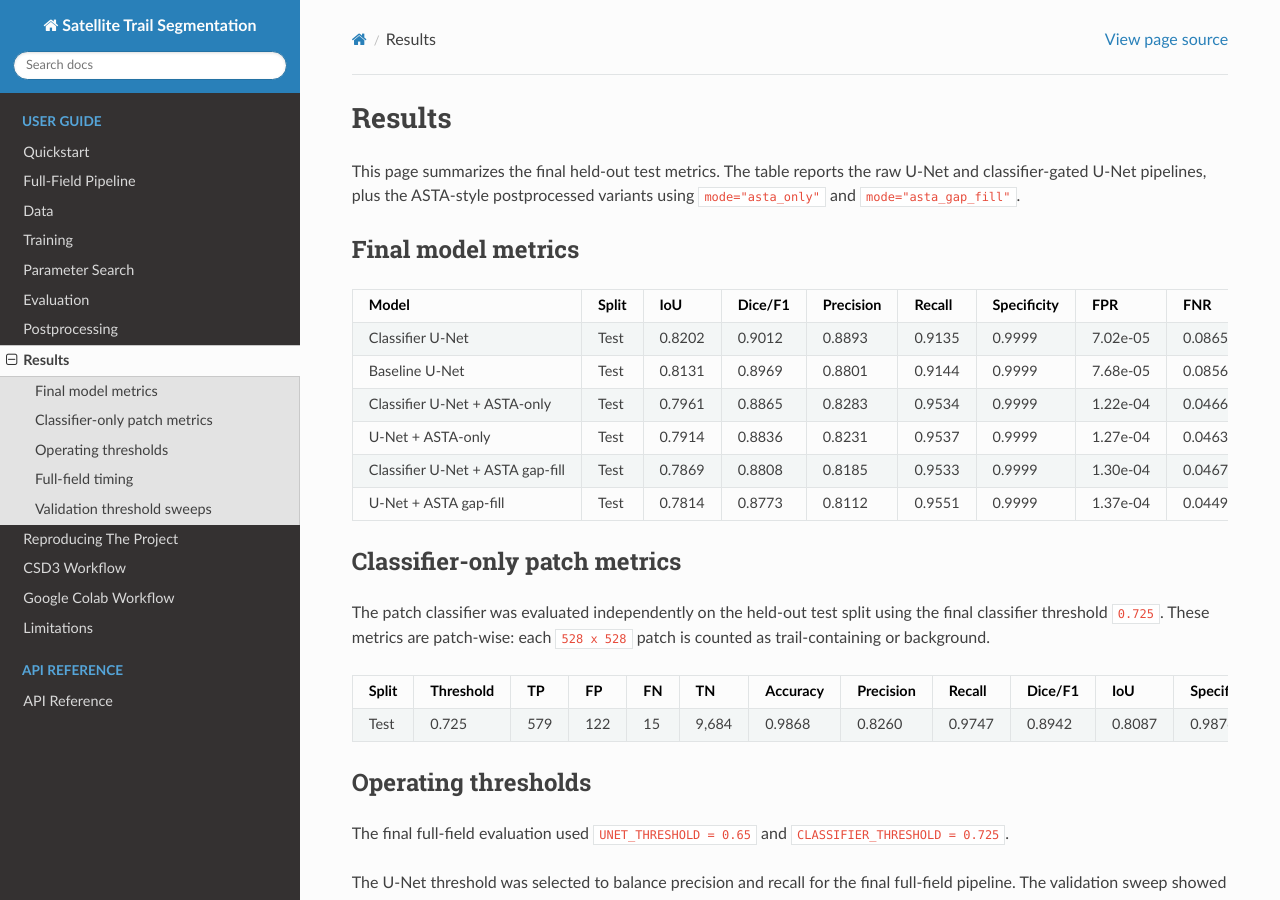
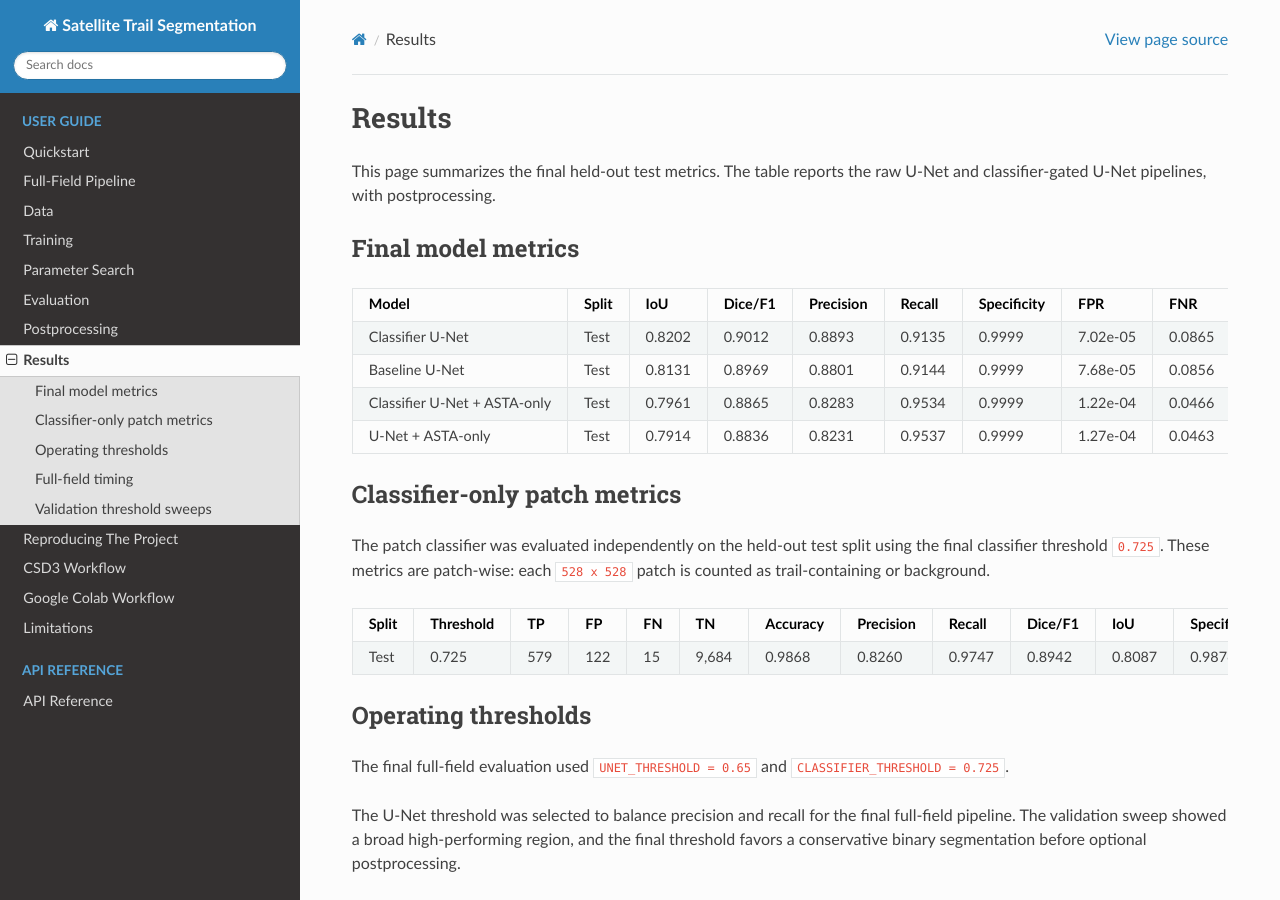
Before and after one commit to Andrew-Pfaff/satellite_trails, a Sphinx documentation site: the page built from docs/source/results.rst, in a window 1280 px wide and 900 px high. Built offline with Sphinx 7.4.7 and the Read the Docs theme 3.1.0, drawn with Linux system fonts in a browser that asks for light colours.

Commit message:
Edited documentation for experimental gap fill

```diff
--- a/docs/source/api/postprocessing.rst
+++ b/docs/source/api/postprocessing.rst
@@ -25,6 +25,8 @@ Contour helpers
 Gap filling
 -----------
 
+This module is retained for reproducibility and inspection only. The gap-fill mode is experimental and is not recommended for the final reported pipeline. Use ``mode="asta_only"`` for the final ASTA-style postprocessing configuration.
+
 .. automodule:: satellite_trail_segmentation.postprocess.gap_fill
    :members:
    :show-inheritance:
--- a/docs/source/evaluation.rst
+++ b/docs/source/evaluation.rst
@@ -46,10 +46,8 @@ The classifier is evaluated patch-wise across thresholds. The tuning objective i
 Full-field evaluation
 ---------------------
 
-``scripts/python/evaluate_final_full_field.py`` evaluates the final PNG pipeline on rows selected from ``master_split.csv``. It runs raw U-Net predictions, classifier-gated U-Net predictions, and two postprocessed variants for each:
+``scripts/python/evaluate_final_full_field.py`` evaluates the final PNG pipeline on rows selected from ``master_split.csv``. It runs raw U-Net predictions, classifier-gated U-Net predictions, and the final ASTA-style postprocessing.
 
-* ``postprocess_asta_only``
-* ``postprocess_asta_gap_fill``
 
 The script writes one ``<method>_per_image_metrics.csv`` file per method and ``aggregate_metrics.csv`` in the output directory. Each row includes the confusion counts plus accuracy, precision, recall/sensitivity, specificity, FPR, FNR, IoU, and Dice/F1.
 
--- a/docs/source/full_field_pipeline.rst
+++ b/docs/source/full_field_pipeline.rst
@@ -165,7 +165,7 @@ Common settings
    Probability threshold used to decide whether a patch contains a trail.
 
 ``mode``
-   Postprocessing mode control. ``mode="asta_only"`` is the default, and ``mode="asta_gap_fill"`` enables bounded support-anchored gap filling. See :doc:`postprocessing` for the available options.
+   Postprocessing mode control. ``mode="asta_only"`` is the default and the recommended setting for the final pipeline. See :doc:`postprocessing` for details on the available experimental mode.
 
 API reference
 -------------
--- a/docs/source/results.rst
+++ b/docs/source/results.rst
@@ -1,7 +1,7 @@
 Results
 =======
 
-This page summarizes the final held-out test metrics. The table reports the raw U-Net and classifier-gated U-Net pipelines, plus the ASTA-style postprocessed variants using ``mode="asta_only"`` and ``mode="asta_gap_fill"``.
+This page summarizes the final held-out test metrics. The table reports the raw U-Net and classifier-gated U-Net pipelines, with postprocessing.
 
 Final model metrics
 -------------------
@@ -54,25 +54,6 @@ Final model metrics
      - 0.9999
      - 1.27e-04
      - 0.0463
-   * - Classifier U-Net + ASTA gap-fill
-     - Test
-     - 0.7869
-     - 0.8808
-     - 0.8185
-     - 0.9533
-     - 0.9999
-     - 1.30e-04
-     - 0.0467
-   * - U-Net + ASTA gap-fill
-     - Test
-     - 0.7814
-     - 0.8773
-     - 0.8112
-     - 0.9551
-     - 0.9999
-     - 1.37e-04
-     - 0.0449
-
 Classifier-only patch metrics
 -----------------------------
 
```
Also changed, not shown: docs/source/postprocessing.rst (+10 -11 lines).
